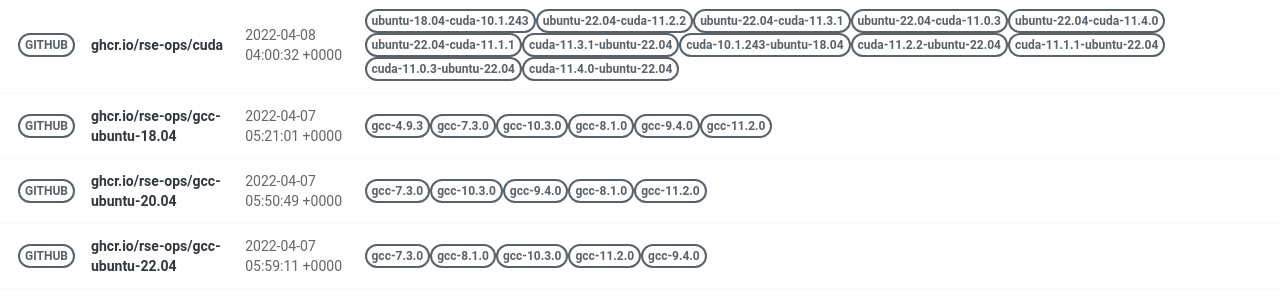
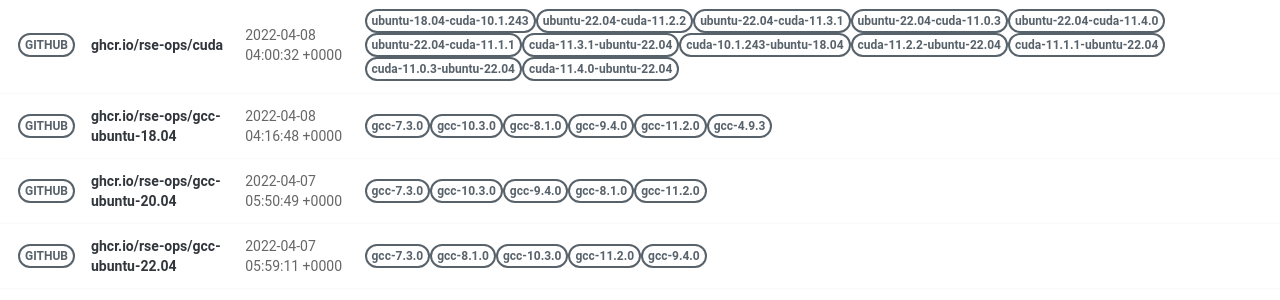
Before and after one commit to rse-ops/docker-images, a Jekyll site: the page built from pages/index.md, in a window 1280 px wide. Shown: the part 498-798 px from the top of the page. Built offline with Jekyll 4.4.1, drawn with Linux system fonts in a browser that asks for light colours; nearby versions of some CDN libraries.

Commit message:
Automated push to update library 2022-04-08

```diff
--- a/_library/ghcr.io-rse-ops-gcc-ubuntu-18.04.md
+++ b/_library/ghcr.io-rse-ops-gcc-ubuntu-18.04.md
@@ -1,14 +1,11 @@
 ---
 layout: container
 name: ghcr.io/rse-ops/gcc-ubuntu-18.04
-updated_at: 2022-04-07 05:21:01.506466
+updated_at: 2022-04-08 04:16:48.124812
 
 
 container_url: https://github.com/orgs/rse-ops/packages/container/package/gcc-ubuntu-18.04
 versions:
- - tag: gcc-4.9.3
-   dockerfile: https://github.com/rse-ops/docker-images/blob/main/ubuntu/gcc/Dockerfile
-   manifest: https://crane.ggcr.dev/manifest/ghcr.io/rse-ops/gcc-ubuntu-18.04:gcc-4.9.3
  - tag: gcc-7.3.0
    dockerfile: https://github.com/rse-ops/docker-images/blob/main/ubuntu/gcc/Dockerfile
    manifest: https://crane.ggcr.dev/manifest/ghcr.io/rse-ops/gcc-ubuntu-18.04:gcc-7.3.0
```
Also changed, not shown: other parts of _library/ghcr.io-rse-ops-gcc-ubuntu-18.04.md (+3 -0 lines).
